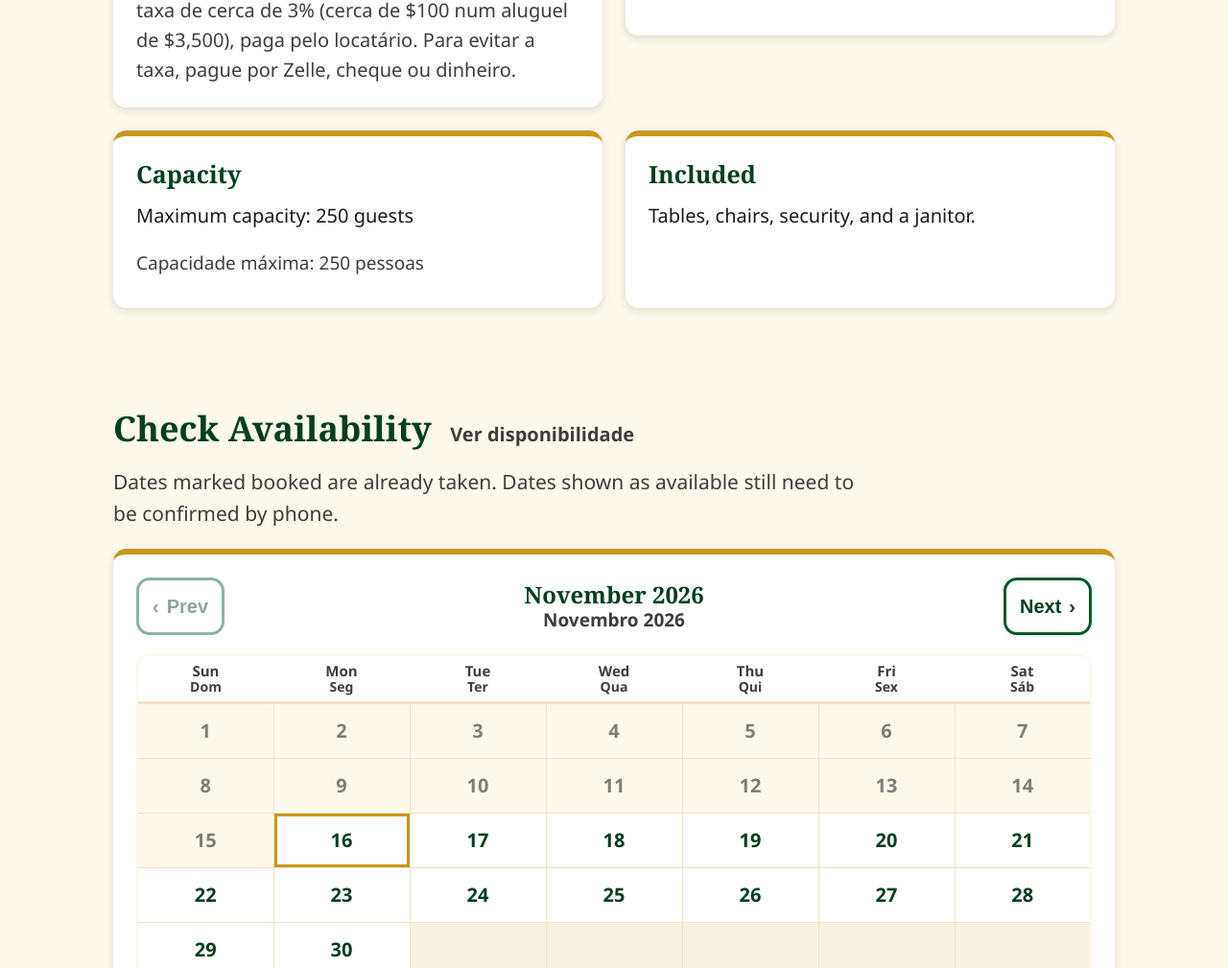
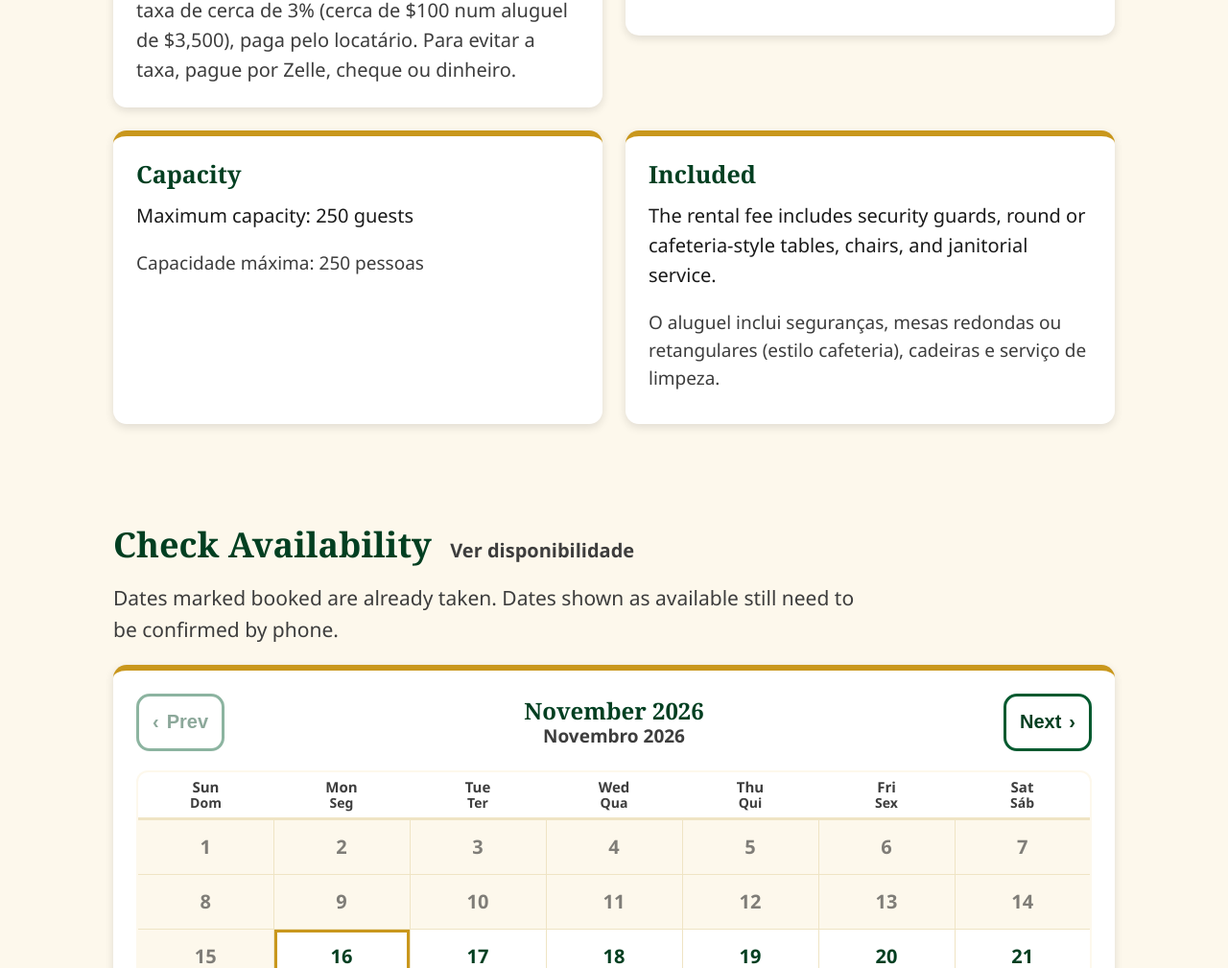
Before and after one commit to averagedude2992/bjmhall-site, a plain HTML site: page rent.html in a window 1280 px wide. Shown: the part 3776-4785 px from the top of the page at 96% size. Drawn offline with Linux system fonts and the light colour scheme.

Commit message:
Spell out what the rental fee includes
The rental includes security guards, round or cafeteria-style tables, chairs, and janitorial service, in English and Portuguese.

```diff
--- a/rent.html
+++ b/rent.html
@@ -146,7 +146,7 @@
 
       <div class="details-tbd">
         <div class="card"><h3>Capacity</h3><p>Maximum capacity: 250 guests</p><p class="rate-alt" lang="pt">Capacidade máxima: 250 pessoas</p></div>
-        <div class="card"><h3>Included</h3><p>Tables, chairs, security, and a janitor.</p></div>
+        <div class="card"><h3>Included</h3><p>The rental fee includes security guards, round or cafeteria-style tables, chairs, and janitorial service.</p><p class="rate-alt" lang="pt">O aluguel inclui seguranças, mesas redondas ou retangulares (estilo cafeteria), cadeiras e serviço de limpeza.</p></div>
       </div>
     </div>
   </section>
```
